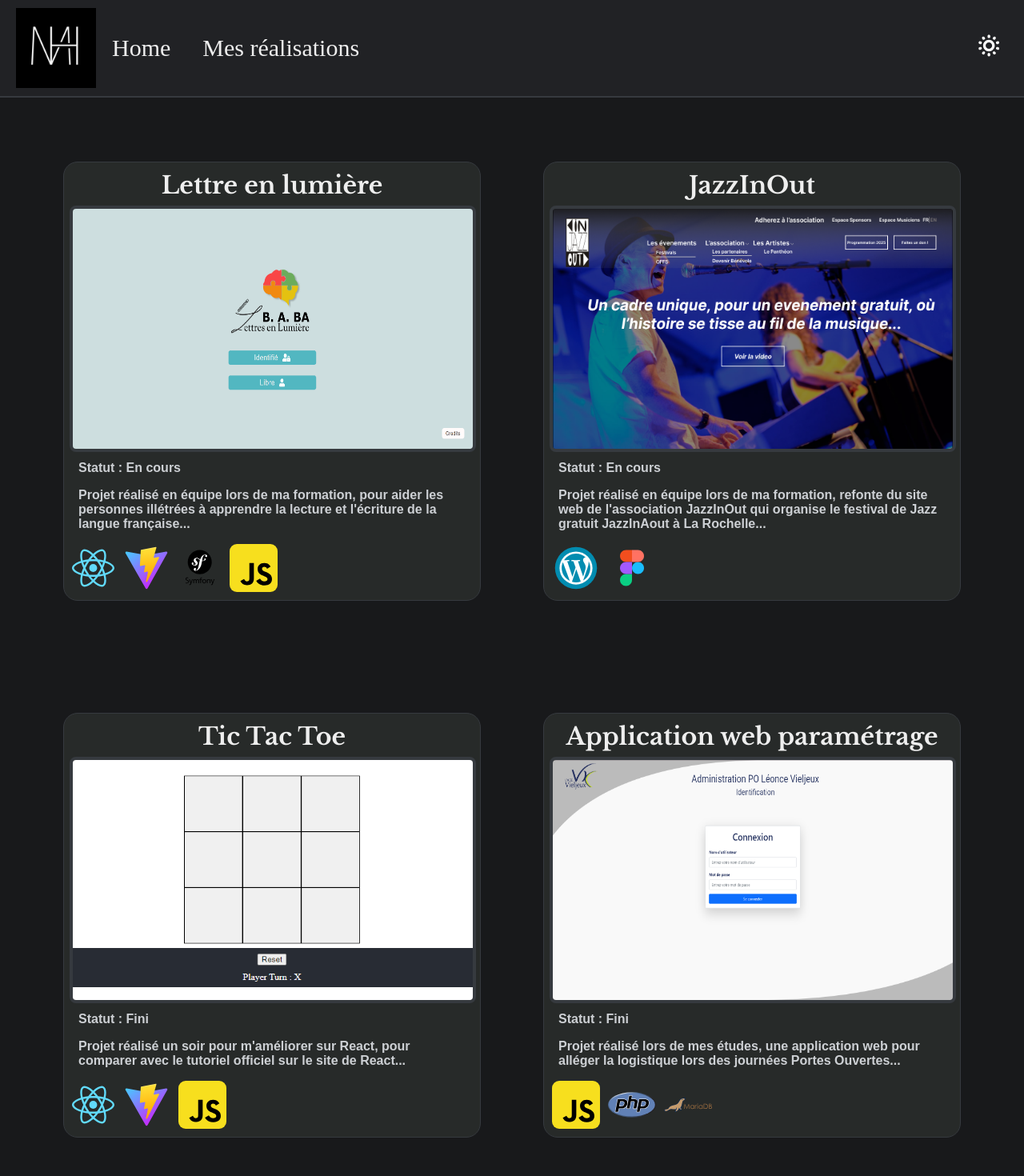
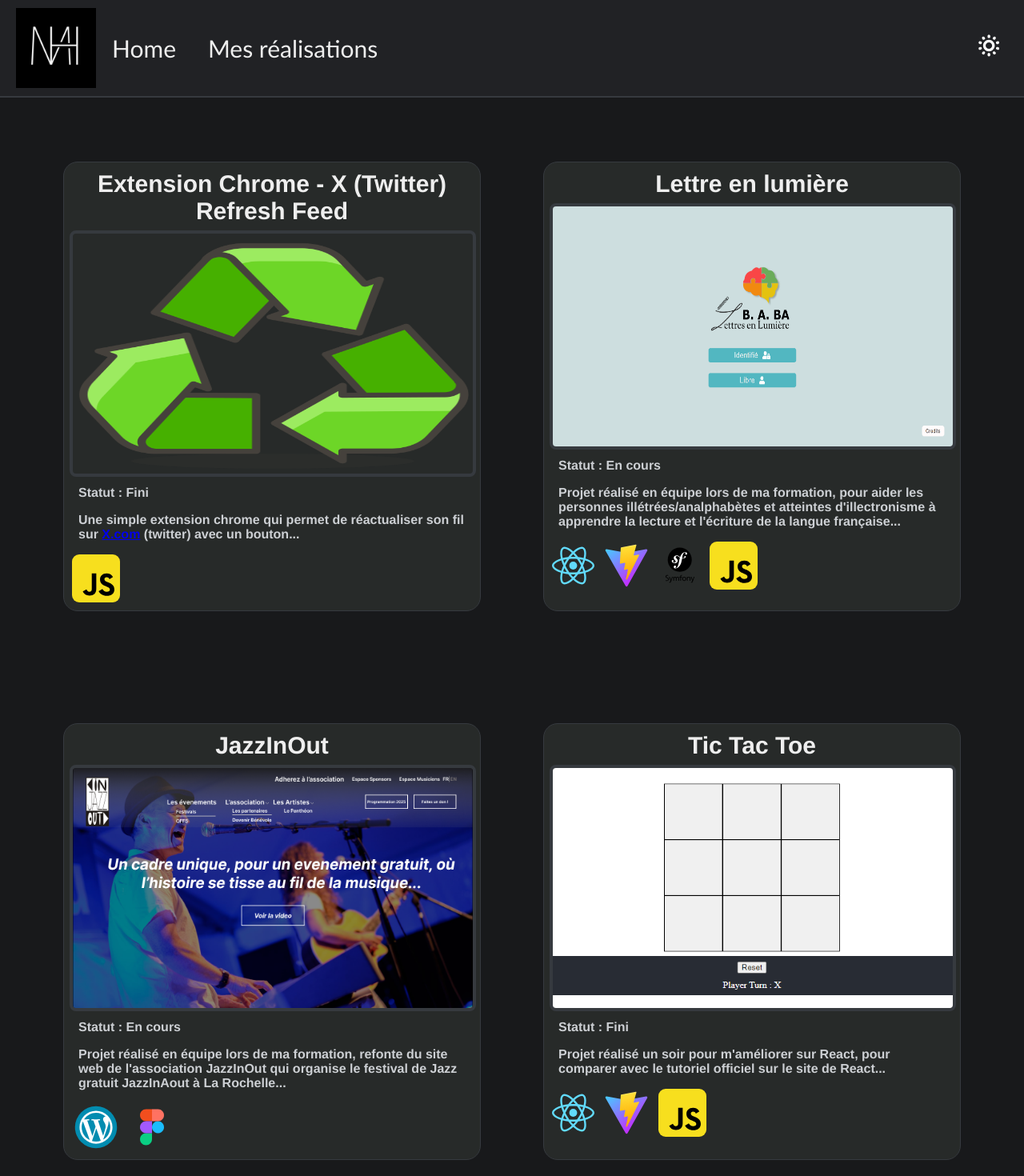
Before and after one commit to Maxencedevweb/Portfolio-Files, a Vue app: page /#/Projet-BN in a window 1280 px wide. Shown: the top 1470 px of the page at 80% size. Built offline with nearby package versions, Linux system fonts and the light colour scheme.

Commit message:
Fix: Correction routage

```diff
--- a/src/components/CardRealisationsComponent.vue
+++ b/src/components/CardRealisationsComponent.vue
@@ -24,12 +24,17 @@ export default {
 <template>
   <div class="card">
     <template v-if="isExternalLink">
-      <a :href="redirectionLink" target="_blank" rel="noopener noreferrer">
+      <a
+        :href="redirectionLink"
+        target="_blank"
+        rel="noopener noreferrer"
+        :style="redirectionLink !== '' ? { cursor: 'pointer' } : {}"
+      >
         <h1>{{ titleCard }}</h1>
         <img :src="imageUrl" alt="Card image" />
         <div class="card-content">
           <p>Statut : {{ statusCard }}</p>
-          <p>{{ contentCard }}</p>
+          <p v-html="contentCard"></p>
           <div class="icons-container">
             <Icon v-for="(iconTitle, index) in iconTitles" :key="index" :title="iconTitle" />
           </div>
@@ -37,17 +42,32 @@ export default {
       </a>
     </template>
     <template v-else>
-      <router-link :to="redirectionLink">
+      <router-link
+        v-if="redirectionLink !== ''"
+        :to="redirectionLink"
+        :style="{ cursor: 'pointer' }"
+      >
         <h1>{{ titleCard }}</h1>
         <img :src="imageUrl" alt="Card image" />
         <div class="card-content">
           <p>Statut : {{ statusCard }}</p>
-          <p>{{ contentCard }}</p>
+          <p v-html="contentCard"></p>
           <div class="icons-container">
             <Icon v-for="(iconTitle, index) in iconTitles" :key="index" :title="iconTitle" />
           </div>
         </div>
       </router-link>
+      <div v-else>
+        <h1>{{ titleCard }}</h1>
+        <img :src="imageUrl" alt="Card image" />
+        <div class="card-content">
+          <p>Statut : {{ statusCard }}</p>
+          <p v-html="contentCard"></p>
+          <div class="icons-container">
+            <Icon v-for="(iconTitle, index) in iconTitles" :key="index" :title="iconTitle" />
+          </div>
+        </div>
+      </div>
     </template>
   </div>
 </template>
@@ -68,7 +88,7 @@ export default {
   margin-top: 0;
   margin-bottom: 10px; /* Supprime la marge supérieure par défaut du titre */
   font-size: 30px; /* Taille de police pour le titre */
-  font-family: 'Libre Baskerville', serif;
+  font-family: 'Helvetica', serif;
   font-weight: 700;
   display: flex; /* Utilise flexbox pour centrer le contenu */
   flex-direction: column; /* Affiche les éléments en colonne */
@@ -90,11 +110,14 @@ export default {
   margin-left: 8px;
   margin-right: 8px;
   font-size: 15; /* Taille de police pour le titre */
-  font-family: Arial, Helvetica, sans-serif;
+  font-family: Helvetica, sans-serif;
   font-weight: 700;
 }
 .card a {
   text-decoration: none;
+}
+a {
+  all: unset;
 }
 .icons-container {
   display: flex;
--- a/src/components/HeaderComponent.vue
+++ b/src/components/HeaderComponent.vue
@@ -1,5 +1,5 @@
 <script>
-import SwitchModeButton from "/src/components/SwitchModeButtonComponent.vue";
+import SwitchModeButton from '/src/components/SwitchModeButtonComponent.vue'
 export default {
   components: {
     SwitchModeButton
@@ -8,30 +8,29 @@ export default {
     return {
       isHeaderFixed: false, // Indique si le Header est fixé en haut ou non
       headerHeight: 0 // Hauteur du Header initial
-    };
+    }
   },
   mounted() {
     // Mesurer la hauteur du Header initial
-    this.headerHeight = document.getElementById('container-nav').offsetHeight;
+    this.headerHeight = document.getElementById('container-nav').offsetHeight
 
-    window.addEventListener('scroll', this.handleScroll);
-    this.handleScroll(); // Appel initial de la fonction pour gérer l'état initial
+    window.addEventListener('scroll', this.handleScroll)
+    this.handleScroll() // Appel initial de la fonction pour gérer l'état initial
   },
   beforeUnmount() {
-    window.removeEventListener('scroll', this.handleScroll);
+    window.removeEventListener('scroll', this.handleScroll)
   },
   methods: {
     handleScroll() {
       // Position de défilement verticale
-      const scrollTop = window.scrollY || document.documentElement.scrollTop;
+      const scrollTop = window.scrollY || document.documentElement.scrollTop
 
       // Définir l'état isHeaderFixed en fonction de la position de défilement
-      this.isHeaderFixed = scrollTop > this.headerHeight;
+      this.isHeaderFixed = scrollTop > this.headerHeight
     }
   }
-};
+}
 </script>
-
 
 <template>
   <div>
@@ -51,9 +50,10 @@ export default {
 </template>
 
 <style scoped>
-
-  #container-nav{
+#container-nav {
   width: 100%;
+  font-family: 'Trebuchet MS', 'Lucida Sans Unicode', 'Lucida Grande', 'Lucida Sans', Arial,
+    sans-serif;
 }
 
 .fixed-header {
@@ -67,40 +67,36 @@ export default {
 }
 
 nav {
-
   padding: 10px 20px;
   display: flex;
   align-items: center;
   font-size: 30px;
-
 }
 
- nav a
-  {
+nav a {
   text-decoration: none;
   transition: 0.4s;
   padding: 20px;
 }
 
-  .switch-mode-button{
+.switch-mode-button {
   margin-left: auto;
 }
 
 .dark-mode nav {
   background-color: #212225;
-  border-bottom: 2px solid #363A3F;
+  border-bottom: 2px solid #363a3f;
 }
 
 .dark-mode nav a {
-  color: #EEEEEE;
+  color: #eeeeee;
 }
 
 .light-mode nav {
-  background-color: #F2EFF3;
-  border-bottom: 2px solid #D9D9E0;
+  background-color: #f2eff3;
+  border-bottom: 2px solid #d9d9e0;
 }
 .light-mode nav a {
-  color:#65636D;
+  color: #65636d;
 }
-
 </style>
--- a/src/views/HomeView.vue
+++ b/src/views/HomeView.vue
@@ -4,8 +4,8 @@
   <div id="container-home">
     <h1>À propos de moi.</h1>
     <h2>
-      Passionné par l'informatique depuis toujours. A la recherche d'une alternance en Licence pro
-      MIAW.
+      Passionné par l'informatique depuis toujours. A la recherche d'un stage de 12 à 16 semaines
+      entre le 15 avril et le 31 aout 2025 pour conclure mon année de Licence Pro MIAW.
     </h2>
     <div class="icons">
       <a href="https://github.com/Maxencedevweb" target="_blank">
@@ -40,6 +40,8 @@
   top: 35%; /* Déplace le contenu de moitié de la hauteur de la page */
   padding-left: 10%;
   text-align: left; /* Centre le contenu horizontalement */
+  min-width: 400px;
+  max-width: 50vw;
 }
 
 .icons {
--- a/src/views/RealisationsView.vue
+++ b/src/views/RealisationsView.vue
@@ -9,19 +9,34 @@ export default {
     return {
       cards: [
         {
-          redirectionLink: '#',
+          redirectionLink: '',
+          activeLink: true,
+          title: 'Extension Chrome - X (Twitter) Refresh Feed',
+          imageUrl: '/Portfolio/assets/projet-twitterrefresh.PNG',
+          status: 'Fini',
+          category: 'Site',
+          content:
+            'Une simple extension chrome qui permet de réactualiser son fil sur <a href="https://x.com/home" target="_blank">X.com</a> (twitter) avec un bouton...',
+          iconTitles: ['IconJs']
+        },
+        {
+          redirectionLink: 'https://maxencedevweb.github.io/LettreEnLumiere/',
+          activeLink: true,
           title: 'Lettre en lumière',
           imageUrl: '/Portfolio/assets/projet-lel.PNG',
           status: 'En cours',
+          category: 'Site',
           content:
-            "Projet réalisé en équipe lors de ma formation, pour aider les personnes illétrées à apprendre la lecture et l'écriture de la langue française...",
+            "Projet réalisé en équipe lors de ma formation, pour aider les personnes illétrées/analphabètes et atteintes d'illectronisme à apprendre la lecture et l'écriture de la langue française...",
           iconTitles: ['IconReact', 'IconVite', 'IconSymfony', 'IconJs']
         },
         {
-          redirectionLink: '#',
+          redirectionLink: '',
+          activeLink: false,
           title: 'JazzInOut',
           imageUrl: '/Portfolio/assets/projet-jazz.PNG',
           status: 'En cours',
+          category: 'Site',
           content:
             "Projet réalisé en équipe lors de ma formation, refonte du site web de l'association JazzInOut qui organise le festival de Jazz gratuit JazzInAout à La Rochelle...",
           iconTitles: ['IconWordpress', 'IconFigma']
@@ -32,42 +47,47 @@ export default {
           title: 'Tic Tac Toe',
           imageUrl: '/Portfolio/assets/projet-tictactoe.PNG',
           status: 'Fini',
+          category: 'Jeux',
           content:
             "Projet réalisé un soir pour m'améliorer sur React, pour comparer avec le tutoriel officiel sur le site de React...",
           iconTitles: ['IconReact', 'IconVite', 'IconJs']
         },
         {
           redirectionLink: '/Projet-PO',
-          activeLink: true,
+          activeLink: false,
           title: 'Application web paramétrage',
           imageUrl: '/Portfolio/assets/projet-bts.PNG',
           status: 'Fini',
+          category: 'Site',
           content:
             'Projet réalisé lors de mes études, une application web pour alléger la logistique lors des journées Portes Ouvertes...',
           iconTitles: ['IconJs', 'IconPhp', 'IconMariaDb']
         },
         {
-          redirectionLink: '#',
+          redirectionLink: '',
           title: 'Jeu Pong POO',
           imageUrl: '/Portfolio/assets/projet-bts-pong.PNG',
           status: 'Fini',
+          category: 'Jeux',
           content:
             'Projet réalisé lors de mes études, un jeu Pong en C++ Programmation Orientée Objet...',
           iconTitles: ['IconC++', 'IconQt']
         },
         {
-          redirectionLink: '#',
+          redirectionLink: '',
           title: 'Jeu Bataille navale',
           imageUrl: '/Portfolio/assets/projet-bts-bataillenavale.PNG',
           status: 'Fini',
+          category: 'Jeux',
           content: 'Projet réalisé lors de mes études, un jeu bataille navale en C++...',
           iconTitles: ['IconC++']
         },
         {
-          redirectionLink: '#',
+          redirectionLink: '',
           title: 'Flappy Bird Réalité Augmentée',
           imageUrl: '/Portfolio/assets/projet-flappybird.PNG',
           status: 'Fini',
+          category: 'Jeux',
           content:
             "Projet réalisé en tant que stagiaire dans l'entreprise Ullo, une copie du jeu mobile Flappy Bird en réalité augmentée.",
           iconTitles: ['IconCSharp']
```
Also changed, not shown: public/assets/projet-twitterrefresh.PNG (added), src/components/FilterRealisationsComponent.vue (added). Lines whose indentation alone changed are shown as unchanged.
